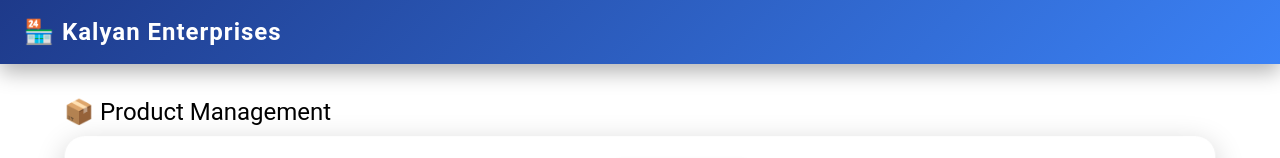
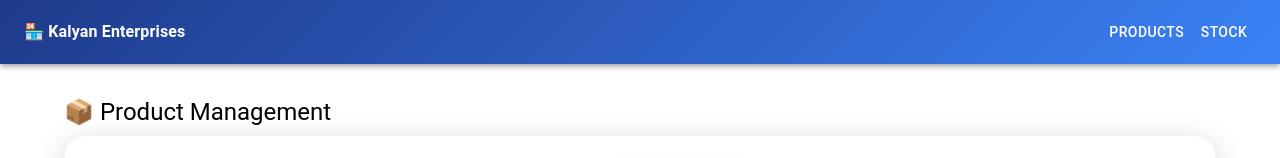
Before and after one commit to ajiologin79-jpg/Non-stop-F, a React (Create React App) app: page / in a window 1280 px wide. Shown: the top 158 px of the page. Built offline with nearby package versions, Linux system fonts and the light colour scheme; no server answers.

Commit message:
resolve nav

```diff
--- a/package.json
+++ b/package.json
@@ -16,7 +16,7 @@
     "react": "^19.2.4",
     "react-dom": "^19.2.4",
     "react-redux": "^9.2.0",
-    "react-router-dom": "^7.13.1",
+    "react-router-dom": "^7.13.2",
     "react-scripts": "5.0.1",
     "web-vitals": "^2.1.4"
   },
--- a/src/components/Navbar.jsx
+++ b/src/components/Navbar.jsx
@@ -1,24 +1,30 @@
-import { AppBar, Toolbar, Typography } from "@mui/material";
+import { AppBar, Toolbar, Typography, Button, Box } from "@mui/material";
+import { Link } from "react-router-dom";
 
 export default function Navbar() {
   return (
     <AppBar
       position="sticky"
       sx={{
-        background: "linear-gradient(135deg, #1e3a8a, #3b82f6)",
-        boxShadow: "0 8px 20px rgba(0,0,0,0.3)"
+        background: "linear-gradient(135deg, #1e3a8a, #3b82f6)"
       }}
     >
       <Toolbar>
-        <Typography
-          variant="h5"
-          sx={{
-            fontWeight: "bold",
-            letterSpacing: 1
-          }}
-        >
+
+        <Typography sx={{ flexGrow: 1, fontWeight: "bold" }}>
           🏪 Kalyan Enterprises
         </Typography>
+
+        <Box>
+          <Button color="inherit" component={Link} to="/">
+            Products
+          </Button>
+
+          <Button color="inherit" component={Link} to="/stock">
+            Stock
+          </Button>
+        </Box>
+
       </Toolbar>
     </AppBar>
   );
```
Also changed, not shown: src/App.js (+3 -27 lines), 1 other file (tests, documents, lock files or other folders).
